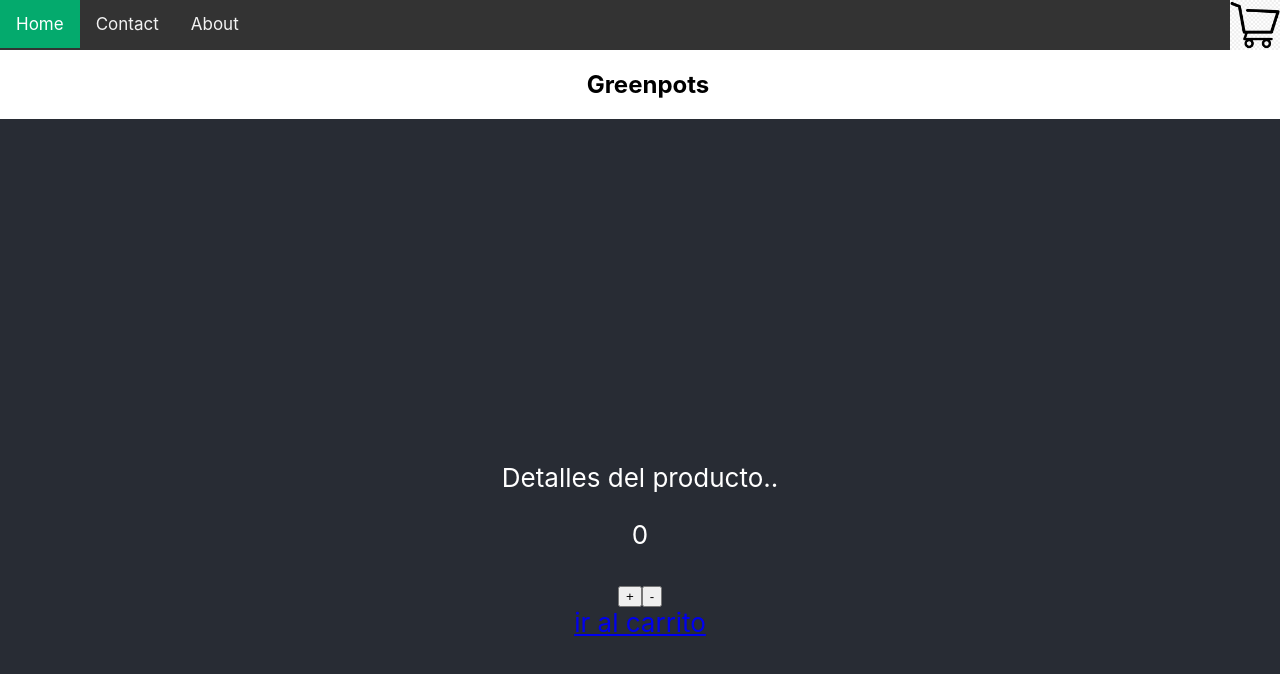
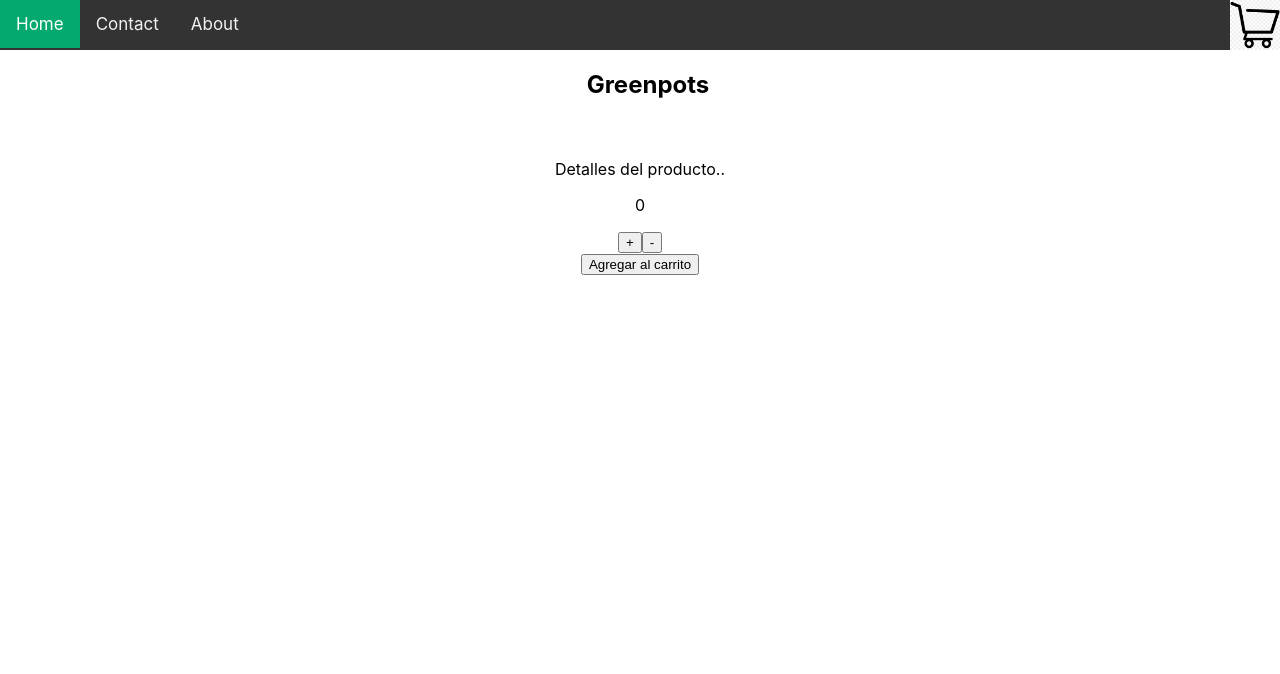
Before and after one commit to pascub/React-Js, a React (Create React App) app: page /detail/1 in a window 1280 px wide. Shown: the top 674 px of the page. Built offline with nearby package versions, Linux system fonts and the light colour scheme.

Commit message:
cartprovider

```diff
--- a/src/App.js
+++ b/src/App.js
@@ -5,14 +5,14 @@ import ItemListContainer from './pages/ItemListContainer';
 import ItemCount from './components/ItemCount';
 import ItemDetailContainer from './pages/ItemDetailContainer';
 import { BrowserRouter, Routes, Route} from 'react-router-dom'
+import { CartProvider } from './context/CartProvider'
 
 function App() {
   return (
+     <CartProvider>
+
     <div className="App">
-
       <NavBar/>
-
-      <header className="App-header">
         <BrowserRouter>
           <Routes>
             <Route path='/' element={<ItemListContainer/>}/>
@@ -21,8 +21,8 @@ function App() {
           </Routes>
         </BrowserRouter>
 
-      </header>
     </div>
+    </CartProvider>
   );
 }
 
--- a/src/components/ItemCount.js
+++ b/src/components/ItemCount.js
@@ -1,8 +1,9 @@
 
-const ItemCount = ({setCount, count}) => {
+const ItemCount = ({stock, setCount, count}) => {
 
 
     const onAdd = () => {
+      if (count < stock)
        setCount(count + 1);
     };
     const onRemove = () => {
--- a/src/components/ItemDetail.js
+++ b/src/components/ItemDetail.js
@@ -2,14 +2,19 @@ import ItemCount from "./ItemCount";
 import Item from "./Item";
 import { useState } from 'react';
 import { Link} from 'react-router-dom'
+import { useContext } from "react";
+import { CartContext } from "../context/cartContext";
 
  export const ItemDetail = ({ product }) => {
   console.log(product);
+  const { addToCart } = useContext(CartContext)
 
   const [count, setCount] = useState(0);
-  const handleClick = () => {
-    console.log(count)
+
+  function onAdd(product, cantidad) {
+    addToCart(product, cantidad)
   }
+
   return (
     <div>
        <img  src={product.img}/>
@@ -17,11 +22,12 @@ import { Link} from 'react-router-dom'
        <div>
         <p>{product.price}</p>
         <p>Detalles del producto..</p>
+        <p>{product.category}</p>
         <p>{product.description}</p>
-        <ItemCount setCount={setCount} count={count}/>
-        <Link to='/carrito' onClick={handleClick}>
-          ir al carrito
-        </Link>
+        <ItemCount stock={3} setCount={setCount} count={count}/>
+        <button onClick={() => onAdd(product)}>
+         Agregar al carrito
+        </button>
        </div>
     </div>
   )
--- /dev/null
+++ b/src/context/CartProvider.js
@@ -0,0 +1,27 @@
+import { createContext, useState } from "react"
+import { CartContext } from "./cartContext"
+
+export const CartProvider = ({children}) => {
+    const [cart, setCart] = useState([])
+
+    const addToCart = (item, quantity) => {
+        if (isInCart(item.id)) {
+            alert('ya esta en el carrito')
+        } else {
+            setCart([...cart, {...item, quantity}])
+        }
+    }
+    const isInCart = (id) => {
+        return cart.some((item) => item.id === id)
+    }
+
+    const clear = () => {
+        setCart()
+    }
+  return (
+    <CartContext.Provider value={{cart, addToCart}}>
+        {children}
+    </CartContext.Provider>
+
+   )
+}
--- /dev/null
+++ b/src/context/cartContext.js
@@ -0,0 +1,2 @@
+import { createContext } from "react";
+export const CartContext = createContext();
```
